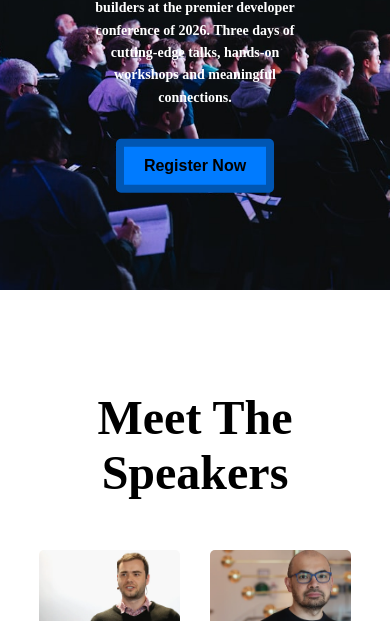
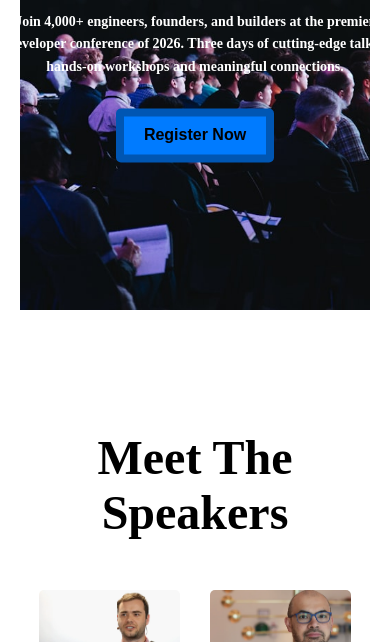
Before and after one commit to jannat056/Assignment-001, a plain HTML site: page index.html in a window 390 px wide. Shown: the part 458-1100 px from the top of the page. Drawn offline with Linux system fonts and the light colour scheme.

Commit message:
Assignment update

```diff
--- a/style.css
+++ b/style.css
@@ -505,10 +505,13 @@ nav button {
         flex-direction: column;
         gap: 10px;
     }
-    .hero-direction{
+    .hero{
         flex-direction: column;
         padding: 20px;
 
+    }
+    .hero-content{
+        width: 100%;
     }
     .hero-content h1{
         font-size: 30px;
```
